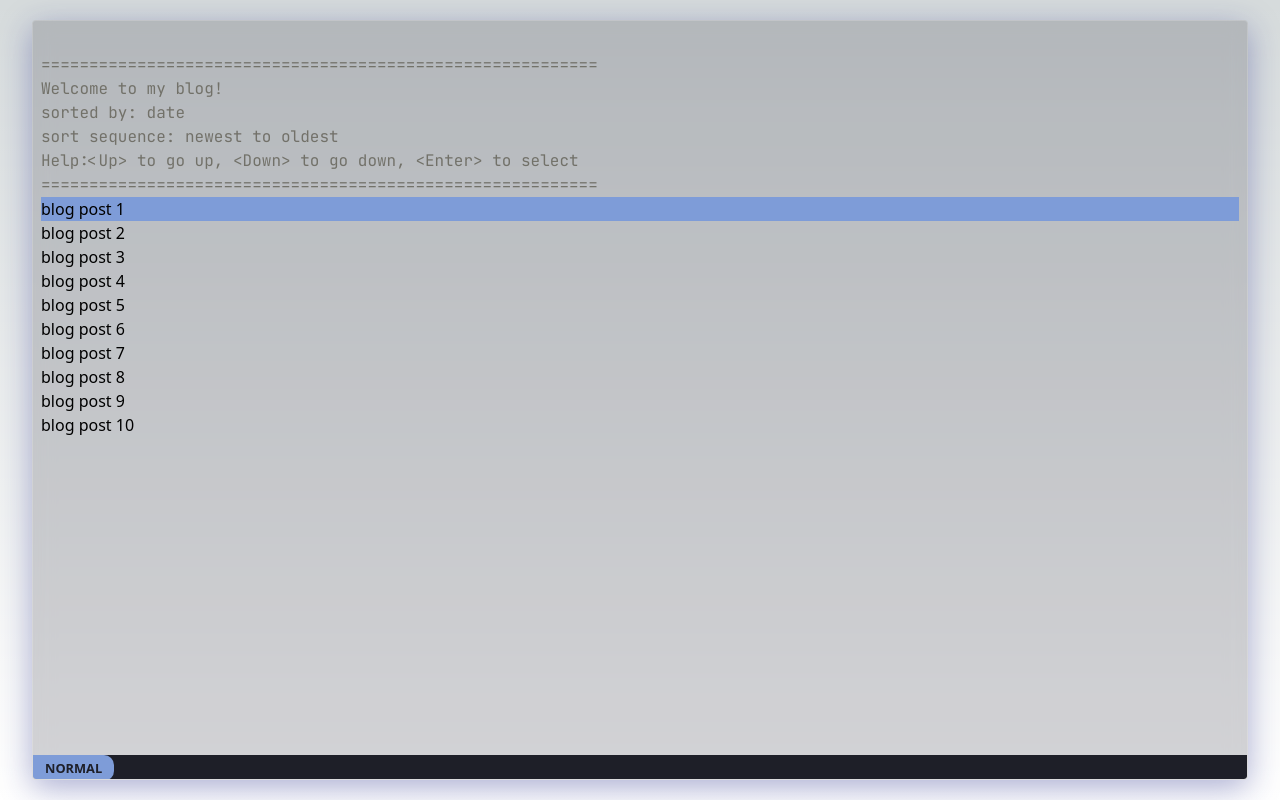
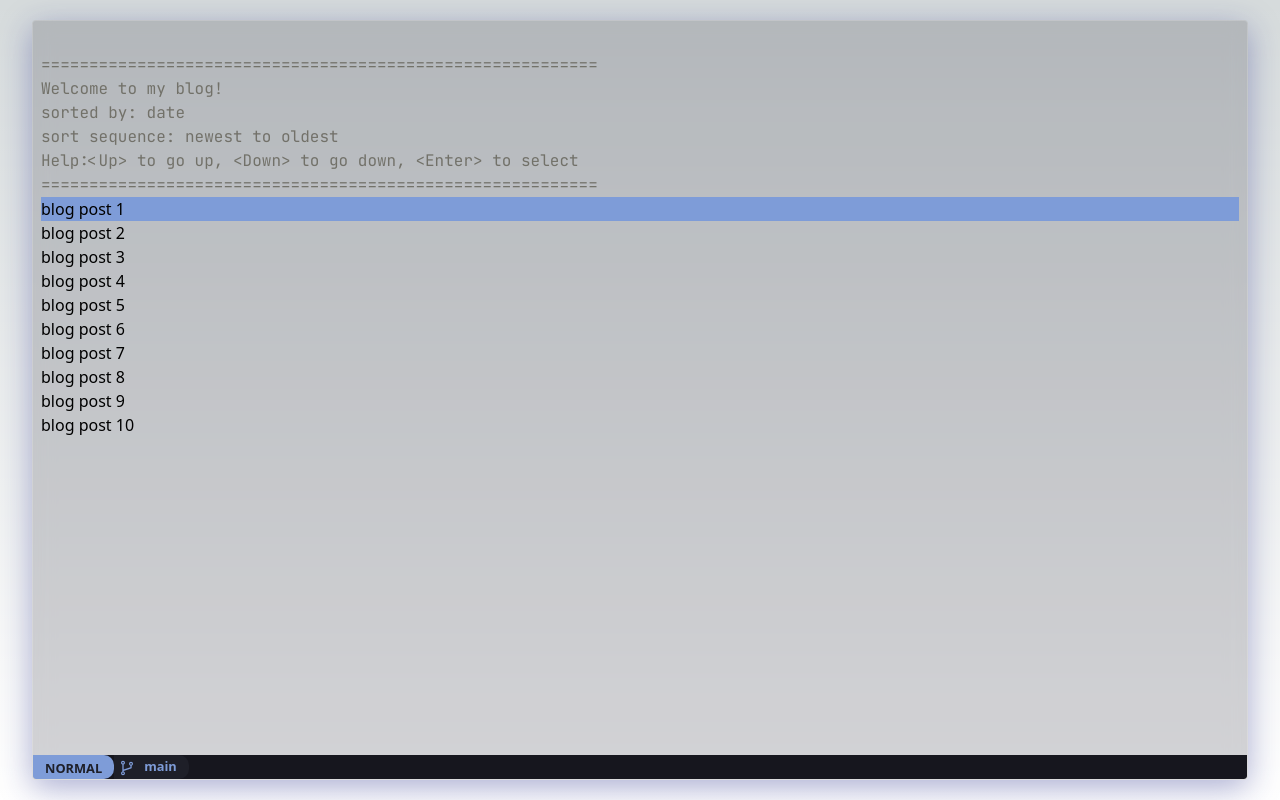
Before and after one commit to DeanRTaylor1/coding-blog, a Next.js app: page / in a window 1280 px wide. Built offline with nearby package versions, Linux system fonts and the light colour scheme.

Commit message:
updated git status in status bar

```diff
--- a/package.json
+++ b/package.json
@@ -19,6 +19,7 @@
     "postcss": "8.4.21",
     "react": "18.2.0",
     "react-dom": "18.2.0",
+    "react-icons": "^4.8.0",
     "tailwindcss": "3.3.1",
     "typescript": "5.0.4"
   }
--- a/src/modules/components/Layout/main-layout.tsx
+++ b/src/modules/components/Layout/main-layout.tsx
@@ -1,4 +1,5 @@
 import React, { PropsWithChildren } from "react";
+import { AiOutlineBranches } from "react-icons/ai";
 
 const MainLayout: React.FC<PropsWithChildren> = ({ children }) => {
   return (
@@ -7,6 +8,10 @@
         {children}
         <div className="status-bar">
           <span className="vim-mode">NORMAL</span>
+          <span className="git-status">
+            <AiOutlineBranches size={18} />{" "}
+            <p className="h-fit flex justify-center items-center p-12">main</p>
+          </span>
         </div>
       </div>
     </main>
--- a/src/styles/globals.css
+++ b/src/styles/globals.css
@@ -1,5 +1,4 @@
-@import url("https://fonts.googleapis.com/css2?family=JetBrains+Mono:ital,wght@0,100;0,200;0,300;0,400;0,500;0,600;0,700;0,800;1,100;1,200;1,300;1,400;1,500;1,600;1,700;1,800&display=swap");
-
+@import url("https://fonts.googleapis.com/css2?family=JetBrains+Mono:ital,wght@0,100;0,200;0,300;0,400;0,500;0,600;0,700;0,800;1,100;1,200;1,300;1,400;1,500;1,600;1,700;1,800&family=VT323&display=swap");
 @tailwind base;
 @tailwind components;
 @tailwind utilities;
@@ -53,11 +52,14 @@
   -webkit-backdrop-filter: blur(10px);
   border-radius: 4px;
   border: 1px solid rgba(255, 255, 255, 0.18);
+  overflow: hidden;
 }
 
 .status-bar {
   width: 100%;
-  background: rgba(30, 31, 40, 1);
+  display: flex;
+  height: 1.5rem;
+  background: rgb(22, 22, 30);
   backdrop-filter: blur(10px);
   -webkit-backdrop-filter: blur(10px);
 }
@@ -77,6 +79,22 @@
   font-weight: 700;
 }
 
+.git-status {
+  display: flex;
+  flex-direction: row;
+  justify-content: center;
+  justify-items: center;
+  height: 100%;
+  width: fit;
+  padding: 0.25rem 0.75rem 0.35rem 0.25rem;
+  border-radius: 0 10px 10px 0px;
+  font-size: 0.8rem;
+  gap: 0.5rem;
+  color: rgba(126, 156, 216, 1);
+  font-weight: 700;
+  background: rgba(30, 31, 40, 1);
+}
+
 @layer components {
   .nav-item {
     @apply font-mono;
--- a/tailwind.config.js
+++ b/tailwind.config.js
@@ -7,7 +7,13 @@
   ],
   theme: {
     fontFamily: {
-      mono: ["JetBrains Mono", "ui-monospace", "SFMono-Regular", "monospace"],
+      mono: [
+        "JetBrains Mono",
+        "VT323",
+        "ui-monospace",
+        "SFMono-Regular",
+        "monospace",
+      ],
     },
 
     extend: {
```
Also changed, not shown: 1 other file (tests, documents, lock files or other folders).
